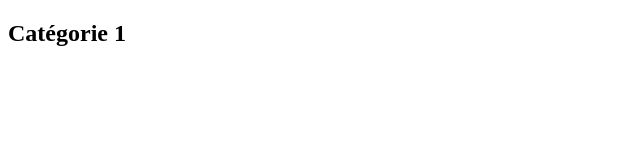
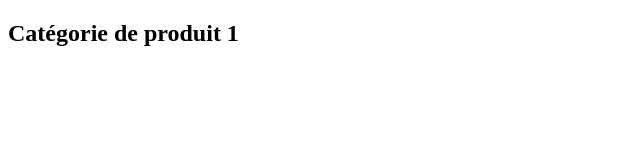
Before and after one commit to jifbrodeur/git-work, a plain HTML site: page categorie1.html in a window 1280 px wide. Shown: the whole page, without its empty margins (0-640 px from the left). Drawn offline with Linux system fonts and the light colour scheme.

Commit message:
Update categorie1.html

```diff
--- a/categorie1.html
+++ b/categorie1.html
@@ -7,6 +7,6 @@
     <title>Catégorie 1</title>
   </head>
   <body>
-    <h2>Catégorie 1</h2>
+    <h2>Catégorie de produit 1</h2>
   </body>
 </html>
```
